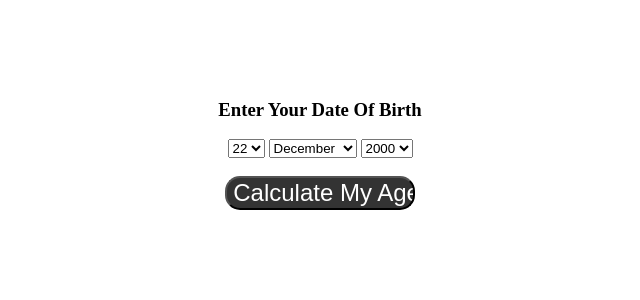
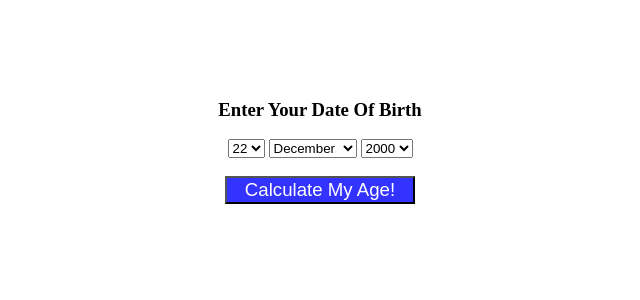
Before and after one commit to ghost-raprap/birthday-calculator-edited, a PHP site: page / in a window 1280 px wide. Shown: the top 300 px of the page, without its empty margins (320-960 px from the left). Run offline with PHP 8.4, Linux system fonts and the light colour scheme.

Commit message:
Update index.php

```diff
--- a/index.php
+++ b/index.php
@@ -6,10 +6,10 @@
 <style>
 .calculate {
 	width: 15%;
-	background-color: #333;
+	background-color: #3333ff;
 	color: white;
-	font-size: 18pt;
-	border-radius: 15px;
+	font-size: 14pt;
+
 }
 form option {
 	background-color: #333;
```
